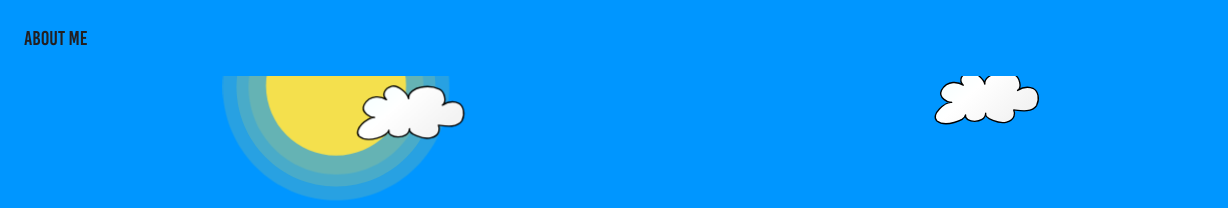
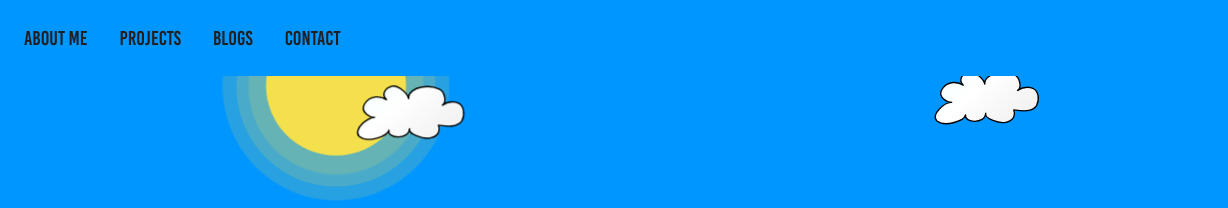
Before and after one commit to MilosDanilovic98/portfolio, an Astro site in the folder my-astro-site/: page / in a window 1280 px wide. Shown: the top 208 px of the page, 0-1228 px from the left. Built offline with nearby package versions, Linux system fonts and the light colour scheme; Astro itself is replaced by a stand-in of ours.

```diff
--- a/my-astro-site/src/components/Navbar.astro
+++ b/my-astro-site/src/components/Navbar.astro
@@ -14,7 +14,8 @@
         <a class="text-xl hover:cursor-pointer p-4 link-underline link-underline-black">Projects</a>
       </li>
       <li>
-        <a class="text-xl hover:cursor-pointer p-4 link-underline link-underline-black">Blogs</a></li>
+        <a class="text-xl hover:cursor-pointer p-4 link-underline link-underline-black">Blogs</a>
+      </li>
       <li>
         <a class="text-xl hover:cursor-pointer p-4 link-underline link-underline-black">Contact</a>
       </li>
@@ -41,7 +42,9 @@
 
   <div class="hidden md:flex flex-1">
     <a class="hover:cursor-pointer text-xl p-4 link-underline link-underline-black">About me</a>
-
+    <a class="text-xl hover:cursor-pointer p-4 link-underline link-underline-black">Projects</a>
+    <a class="text-xl hover:cursor-pointer p-4 link-underline link-underline-black">Blogs</a>
+    <a class="text-xl hover:cursor-pointer p-4 link-underline link-underline-black">Contact</a>
 
   </div>
 
```
